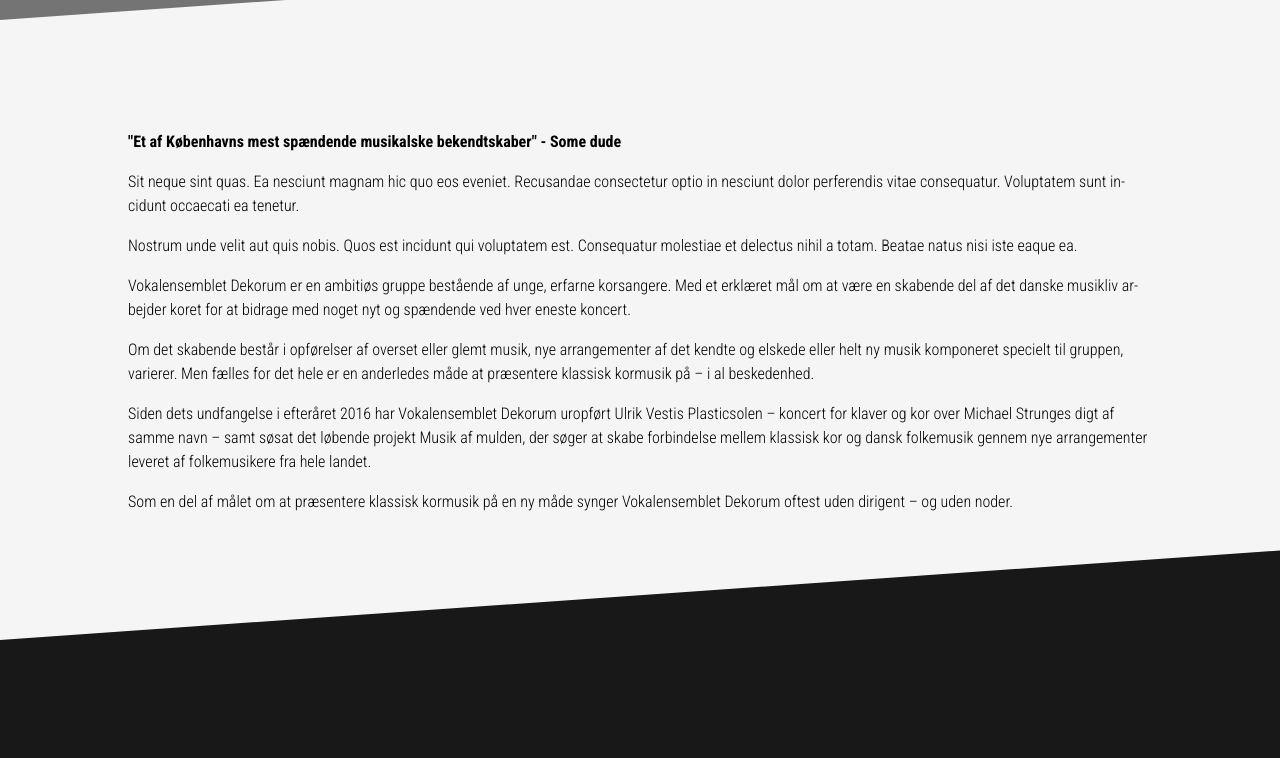
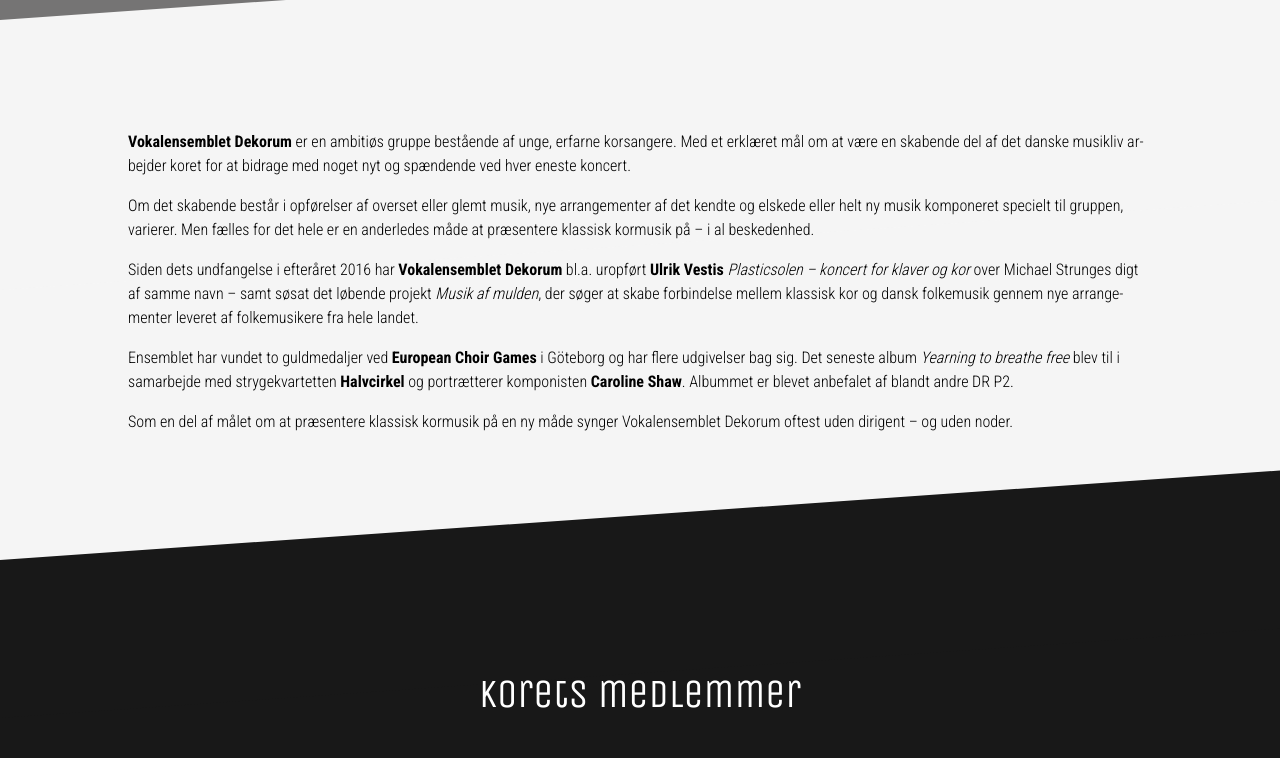
Before and after one commit to nikolajstrands/dekorum-website, a React (Create React App) app: page /om-os in a window 1280 px wide. Shown: the part 780-1538 px from the top of the page. Built offline with nearby package versions, Linux system fonts and the light colour scheme; no server answers; grey boxes are pictures that could not be loaded.

Commit message:
Fix various stuff

```diff
--- a/src/Animations/FadeInWhenVisible/FadeInWhenVisible.js
+++ b/src/Animations/FadeInWhenVisible/FadeInWhenVisible.js
@@ -18,6 +18,16 @@
       visible: {opacity: 1, x: 0 },
       hidden: {opacity: 0, x: -20 }
     }
+  } else if (direction === "top-left") {
+    variants = {
+      visible: {opacity: 1, x: 0, y: 0 },
+      hidden: {opacity: 0, x: -20, y: -20 }
+    }
+  } else if (direction === "bottom-right") {
+    variants = {
+      visible: {opacity: 1, x: 0, y: 0 },
+      hidden: {opacity: 0, x: 20, y: 20 }
+    }
   }
 
   return (
--- a/src/Components/SingerCard/SingerCard.js
+++ b/src/Components/SingerCard/SingerCard.js
@@ -2,21 +2,10 @@
 import { Image } from "react-bootstrap";
 
 export default function SingerCard({ singer }) {
-
-    // return (
-    //     <div className={styles.cardWrapper}>
-    //         <div className={styles.imageWrapper}>
-    //             <Image fluid  src={process.env.PUBLIC_URL + "/assets/" + singer.portraitFileName} />
-    //             <p className="text-center">
-    //                 {singer.name}<br />
-    //                 {singer.part}</p>
-    //         </div>
-    //     </div>
-    // );
     return (
         <div className={styles.wrapper}>
             <div>
-                <Image fluid src={process.env.PUBLIC_URL + "/assets/" + singer.portraitFileName} />
+                <Image fluid src={singer.portraitFileName} />
             </div>
             <div className={styles.textWrapper}>
                 <p className={styles.singerName}>{singer.name}</p>
--- a/src/Pages/AboutPage/AboutPage.js
+++ b/src/Pages/AboutPage/AboutPage.js
@@ -8,7 +8,7 @@
 import FadeInWhenVisible from "../../Animations/FadeInWhenVisible/FadeInWhenVisible";
 
 
-export default function AboutPage({data}) {
+export default function AboutPage({ data }) {
 
     const singers = data.singers;
     const imageFileName = "IMG_9629.jpg";
@@ -18,27 +18,12 @@
             <TopImage imageFileName={imageFileName} header="Om Vokalensemblet Dekorum" />
             <Ribbon light>
                 <FadeInWhenVisible direction="left">
-                    <p><strong>"Et af Københavns mest spændende musikalske bekendtskaber" - Some dude</strong></p>
                     <div className={styles.textWrapper}>
-                        <p>Sit neque sint quas. Ea nesciunt magnam hic quo eos eveniet. Recusandae consectetur optio in
-                            nesciunt dolor perferendis vitae consequatur. Voluptatem sunt incidunt occaecati ea tenetur.</p>
-                        <p>Nostrum unde velit aut quis nobis. Quos est incidunt qui voluptatem est. Consequatur molestiae et
-                            delectus nihil a totam. Beatae natus nisi iste eaque ea.</p>
-
-                        <p>Vokalensemblet Dekorum er en ambitiøs gruppe bestående af unge, erfarne korsangere. Med et erklæret mål
-                            om at være en skabende del af det danske musikliv arbejder koret for at bidrage med noget nyt og
-                            spændende ved hver eneste koncert.</p>
-                        <p>Om det skabende består i opførelser af overset eller glemt musik, nye arrangementer af det kendte og
-                            elskede eller helt ny musik komponeret specielt til gruppen, varierer. Men fælles for det hele er en
-                            anderledes måde at præsentere klassisk kormusik på – i al beskedenhed.</p>
-                        <p>Siden dets undfangelse i efteråret 2016 har Vokalensemblet Dekorum uropført Ulrik Vestis Plasticsolen –
-                            koncert for klaver og kor over Michael Strunges digt af samme navn – samt søsat det løbende projekt
-                            Musik af mulden, der søger at skabe forbindelse mellem klassisk kor og dansk folkemusik gennem nye
-                            arrangementer leveret af folkemusikere fra hele landet.</p>
-                        <p>Som en del af målet om at præsentere klassisk kormusik på en ny måde synger Vokalensemblet Dekorum oftest
-                            uden dirigent – og uden noder.</p>
-
-
+                        <p><strong>Vokalensemblet Dekorum</strong> er en ambitiøs gruppe bestående af unge, erfarne korsangere. Med et erklæret mål om at være en skabende del af det danske musikliv arbejder koret for at bidrage med noget nyt og spændende ved hver eneste koncert.</p>
+                        <p>Om det skabende består i opførelser af overset eller glemt musik, nye arrangementer af det kendte og elskede eller helt ny musik komponeret specielt til gruppen, varierer. Men fælles for det hele er en anderledes måde at præsentere klassisk kormusik på – i al beskedenhed.</p>
+                        <p>Siden dets undfangelse i efteråret 2016 har <strong>Vokalensemblet Dekorum</strong> bl.a. uropført <strong>Ulrik Vestis</strong> <i>Plasticsolen – koncert for klaver og kor</i> over Michael Strunges digt af samme navn – samt søsat det løbende projekt <i>Musik af mulden</i>, der søger at skabe forbindelse mellem klassisk kor og dansk folkemusik gennem nye arrangementer leveret af folkemusikere fra hele landet.</p>
+                        <p>Ensemblet har vundet to guldmedaljer ved <strong>European Choir Games</strong> i Göteborg og har flere udgivelser bag sig. Det seneste album <i>Yearning to breathe free</i> blev til i samarbejde med strygekvartetten <strong>Halvcirkel</strong> og portrætterer komponisten <strong>Caroline Shaw</strong>. Albummet er blevet anbefalet af blandt andre DR P2.</p>
+                        <p>Som en del af målet om at præsentere klassisk kormusik på en ny måde synger Vokalensemblet Dekorum oftest uden dirigent – og uden noder.</p>
                     </div>
                 </FadeInWhenVisible>
             </Ribbon>
@@ -68,7 +53,7 @@
                                 <p>Vokalensemblet Dekorum har siden sin grundlæggelse været under kunstnerisk ledelse af <strong>Bo Asger Kristensen</strong>.</p>
                                 <p>Bo er en alsidig dirigent, sanger og komponist, der især har specialiseret sig i det kammermusikalske arbejde med mindre grupper.</p>
                                 <p> I sit arbejde som dirigent lægger han stor vægt på en oprigtig og vedkommende formidling af musikken gennem nye koncertkoncepter og -programmer, der understøtter musikkens budskab. </p>
-                                <p>Bo er ligeledes en erfaren solo- og ensemblesanger og har sunget med bl.a. Musica Ficta og Mogens Dahl Kammerkor.</p>
+                                <p>Bo er ligeledes en erfaren solo- og ensemblesanger og har sunget med bl.a. <strong>Musica Ficta</strong> og <strong>Mogens Dahl Kammerkor</strong>.</p>
                                 <p> Især kormusikken er stærkt repræsenteret i Bos komponistvirke, og i 2020 blev hans seneste værk for kor og kammerorkester, <i>Under Korset</i>, uropført.</p>
                             </div>
                         </FadeInWhenVisible>
--- a/src/Pages/ConcertsPage/ConcertsPage.js
+++ b/src/Pages/ConcertsPage/ConcertsPage.js
@@ -1,13 +1,13 @@
 import TopImage from "../../Components/TopImage/TopImage";
 import Ribbon from "../../Components/Ribbon/Ribbon";
 import styles from "./ConcertsPage.module.css";
-import { Image, Col, Row } from "react-bootstrap";
+import { Image, Col, Row, Container } from "react-bootstrap";
 import PageFadeIn from "../../Animations/PageFadeIn/PageFadeIn";
 import Footer from "../../Components/Footer/Footer";
 import FadeInWhenVisible from "../../Animations/FadeInWhenVisible/FadeInWhenVisible";
 import ConcertCard from "../../Components/ConcertCard/ConcertCard";
 
-export default function ConcertsPage({data}) {
+export default function ConcertsPage({ data }) {
 
     const concerts = data.concerts;
 
@@ -29,15 +29,14 @@
                     </FadeInWhenVisible>
                 </div>
             </Ribbon>
-            <Ribbon light={false} header="Tidligere koncertprojekter" animateHeader={false}>
+            <Ribbon light={false} header="Udvalgte tidligere projekter" animateHeader={false}>
                 <Row>
                     <div class="col-12 col-md-6">
                         <FadeInWhenVisible direction="left">
                             <h3 className={styles.projectHeader}>"Yearning to breath free" - musik af Caroline Shaw</h3>
-                            <p>Sit neque sint quas. Ea nesciunt magnam hic quo eos eveniet. Recusandae consectetur optio in
-                                nesciunt dolor perferendis vitae consequatur. Voluptatem sunt incidunt occaecati ea tenetur.</p>
-                            <p>Nostrum unde velit aut quis nobis. Quos est incidunt qui voluptatem est. Consequatur molestiae et
-                                delectus nihil a totam. Beatae natus nisi iste eaque ea.</p>
+                            <p>Den kritikerroste amerikanske komponist <strong>Caroline Shaw</strong> har taget verden med storm! Med denne udgivelse præsenterer Vokalensemblet Dekorum og strygekvartetten <strong>Halvcirkel</strong> det første danske portræt af Shaw, som er blandt sin generations førende kvindelige komponister.</p>
+                            <p>Udgivelsen, der kan høres digitalt på alle de store streamingtjenester, rummer bl.a. den første danske indspilning af værket <i>To the hands</i> samt et helt nyt arrangement for blandet kor og solobratsch af Shaws værk <i>Its motion keeps</i> – lavet specielt til Vokalensemblet Dekorum af ensemblets kunstneriske leder, Bo Asger Kristensen. Musikken er indspillet live i <strong>Musikhuset København</strong>.</p>
+                            <p> Udgivelsen blev bl.a. anbefalet af <strong>DR P2</strong> og fik <a href="https://seismograf.org/kortkritik/vokalbruset-skaerer-i-hjertet" target="_blank">følgende ros</a> med i musiktidsskriftet <strong>Seismograf</strong>: ”Sammen med strygekvartetten Halvcirkel, udvidet med kontrabas, giver Dekorum et sitrende liv til nogle af de mest interessante nedslag i Shaws oeuvre. De to ensembler rammer hver for sig og sammen akkurat den enkle klarhed, som gør at Shaws kompositioner virkelig kan skære sine længsler i hjertet.”</p>
                         </FadeInWhenVisible>
                     </div>
                     <div class={`col-12 col-md-6 ${styles.imageWrapper}`}>
@@ -49,18 +48,64 @@
                 <Row>
                     <div class="col-12 col-md-6">
                         <FadeInWhenVisible direction="right">
-                            <h3 className={styles.projectHeader}>Musik af Mulden</h3>
+                            <h3 className={styles.projectHeader}>Plasticsolen og AEDEL</h3>
+                            <p>Ulrik Vesti.</p>
                             <p>Sit neque sint quas. Ea nesciunt magnam hic quo eos eveniet. Recusandae consectetur optio in
                                 nesciunt dolor perferendis vitae consequatur. Voluptatem sunt incidunt occaecati ea tenetur.</p>
                             <p>Nostrum unde velit aut quis nobis. Quos est incidunt qui voluptatem est. Consequatur molestiae et
                                 delectus nihil a totam. Beatae natus nisi iste eaque ea.</p>
                         </FadeInWhenVisible>
                     </div>
+
+
                     <div class={`col-12 col-md-6 order-md-first ${styles.imageWrapper}`}>
+
+                        <Container className={styles.smallColsContainer}>
+                            <FadeInWhenVisible direction="top-left">
+                                <Row>
+                                    <Col className={styles.smallCol}>
+                                        <Image fluid width={300} src={process.env.PUBLIC_URL + "/assets/ab67616d00001e0251d1cae96777b2fa81ca58f8.jpeg"} />
+
+                                    </Col>
+                                    <Col className={styles.smallCol}></Col>
+
+                                </Row>
+                            </FadeInWhenVisible>
+                            <FadeInWhenVisible direction="bottom-right">
+                                <Row>
+                                    <Col className={styles.smallCol}>
+                                    </Col>
+                                    <Col className={styles.smallCol}>
+                                        <Image fluid width={300} src={process.env.PUBLIC_URL + "/assets/ab67616d00001e02e3f7bffe4fd62866b278db22.jpeg"} />
+
+                                    </Col>
+                                </Row>
+                            </FadeInWhenVisible>
+                        </Container>
+
+                    </div>
+
+
+
+                </Row>
+                <Row>
+                    <div class="col-12 col-md-6">
                         <FadeInWhenVisible direction="left">
+                            <h3 className={styles.projectHeader}>Musik af Mulden</h3>
+                            <p>Sit neque sint quas. Ea nesciunt magnam hic quo eos eveniet. Recusandae consectetur optio in
+                                nesciunt dolor perferendis vitae consequatur. Voluptatem sunt incidunt occaecati ea tenetur.</p>
+                            <p>Nostrum unde velit aut quis nobis. Quos est incidunt qui voluptatem est. Consequatur molestiae et
+                                delectus nihil a totam. Beatae natus nisi iste eaque ea.</p>
+
+                        </FadeInWhenVisible>
+                    </div>
+
+                    <div class={`col-12 col-md-6 ${styles.imageWrapper}`}>
+                        <FadeInWhenVisible direction="right">
                             <Image fluid width={400} className="mb-2" src={process.env.PUBLIC_URL + "/assets/ab67616d00001e020a932a300b10d7b7570caf74.jpg"} />
                         </FadeInWhenVisible>
                     </div>
+
                 </Row>
             </Ribbon>
             <Footer light />
--- a/src/Pages/ConcertsPage/ConcertsPage.module.css
+++ b/src/Pages/ConcertsPage/ConcertsPage.module.css
@@ -5,3 +5,11 @@
 .projectHeader {
     text-align: left;
 }
+
+.smallCol {
+    padding: 0!important;
+}
+
+.smallColsContainer {
+    width: 90%;
+}
--- a/src/Pages/HomePage/HomePage.js
+++ b/src/Pages/HomePage/HomePage.js
@@ -9,7 +9,7 @@
 import { Facebook, Instagram, Youtube, Spotify } from "react-bootstrap-icons";
 import InternalLink from "../../Components/InternalLink/InternalLink";
 
-export default function HomePage({data}) {
+export default function HomePage({ data }) {
     const imageFileName = "IMG_9629.jpg";
 
     const currentConcerts = data.concerts;
@@ -18,7 +18,7 @@
         <PageFadeIn>
             <main>
                 <TopImage imageFileName={imageFileName} header="Vokalensemblet Dekorum">
-                    <h3 style={{ "color": "white" }}>– en skabende del af det danske musikliv</h3>
+                    <h3 style={{ "color": "white" }}>– en skabende del af det danske korliv</h3>
                     <div className="m-4">
                         <a className={styles.link} target="_blank" href="https://www.facebook.com/VokalensembletDekorum">
                             <Facebook className={styles.icon} size={36} />
@@ -64,21 +64,10 @@
                 </Ribbon>
                 <Ribbon light={false} header="Om os">
                     <FadeInWhenVisible direction="left">
-                        <p><strong>"Et af Københavns mest spændende musikalske bekendtskaber" - Some dude</strong></p>
-                        <p><strong>"Skidegodt kor!" - En anden dude</strong></p>
                         <div className={styles.aboutTextWrapper}>
-                            <p>Vokalensemblet Dekorum er en ambitiøs gruppe bestående af unge, erfarne korsangere. Med et erklæret mål
-                                om at være en skabende del af det danske musikliv arbejder koret for at bidrage med noget nyt og
-                                spændende ved hver eneste koncert.</p>
-                            <p>Om det skabende består i opførelser af overset eller glemt musik, nye arrangementer af det kendte og
-                                elskede eller helt ny musik komponeret specielt til gruppen, varierer. Men fælles for det hele er en
-                                anderledes måde at præsentere klassisk kormusik på – i al beskedenhed.</p>
-                            <p>Siden dets undfangelse i efteråret 2016 har Vokalensemblet Dekorum uropført Ulrik Vestis Plasticsolen –
-                                koncert for klaver og kor over Michael Strunges digt af samme navn – samt søsat det løbende projekt
-                                Musik af mulden, der søger at skabe forbindelse mellem klassisk kor og dansk folkemusik gennem nye
-                                arrangementer leveret af folkemusikere fra hele landet.</p>
-                            <p>Som en del af målet om at præsentere klassisk kormusik på en ny måde synger Vokalensemblet Dekorum oftest
-                                uden dirigent – og uden noder.</p>
+                            <p><strong>Vokalensemblet Dekorum</strong> er en ambitiøs gruppe bestående af unge, erfarne korsangere. Med et erklæret mål om at være en skabende del af det danske musikliv arbejder koret for at bidrage med noget nyt og spændende ved hver eneste koncert.</p>
+                            <p>Om det skabende består i opførelser af overset eller glemt musik, nye arrangementer af det kendte og elskede eller helt ny musik komponeret specielt til gruppen, varierer. Men fælles for det hele er en anderledes måde at præsentere klassisk kormusik på – i al beskedenhed.</p>
+                            <p>Vokalensemblet, der ledes af <strong>Bo Asger Kristensen</strong>, arbejder sammen med nogle af landets mest talentfulde komponister og musikere og har flere udgivelser bag sig.</p>
                             <div className="mb-5">
                                 <InternalLink to="om-os" text="Læs mere om koret" eventKey="10" />
                             </div>
--- a/src/Pages/ListenPage/ListenPage.js
+++ b/src/Pages/ListenPage/ListenPage.js
@@ -41,7 +41,7 @@
             <Ribbon light={false} header="Vores indspilninger">
                 <FadeInWhenVisible direction="left">
                     <p>Vi har indtil videre udgivet fire indspilninger, som kan høres på alle større streamingtjenester. Musik af Mulden er desuden udgivet som fysisk cd.</p>
-                    <p>Du kan læse mere om indspilninger under <a href="">koncertprojekter</a></p>
+                    <p>Du kan læse mere om indspilninger under <a href="/koncerter">koncertprojekter</a></p>
                     <Row>
                         <Col xs={12} sm={6}>
                             <div className={styles.spotifyWrapper}>
```
Also changed, not shown: 1 other file (tests, documents, lock files or other folders). Lines whose indentation alone changed are shown as unchanged.
